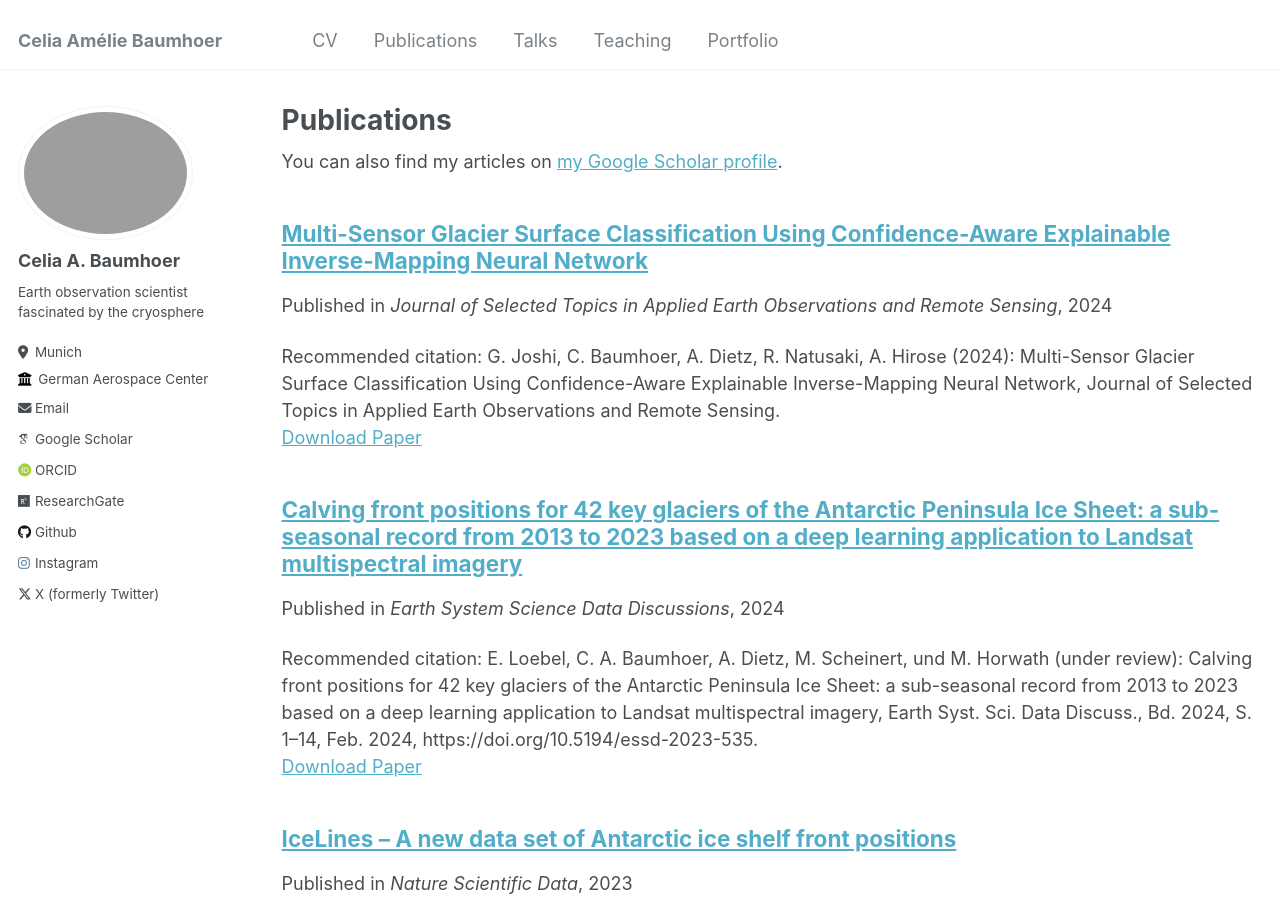
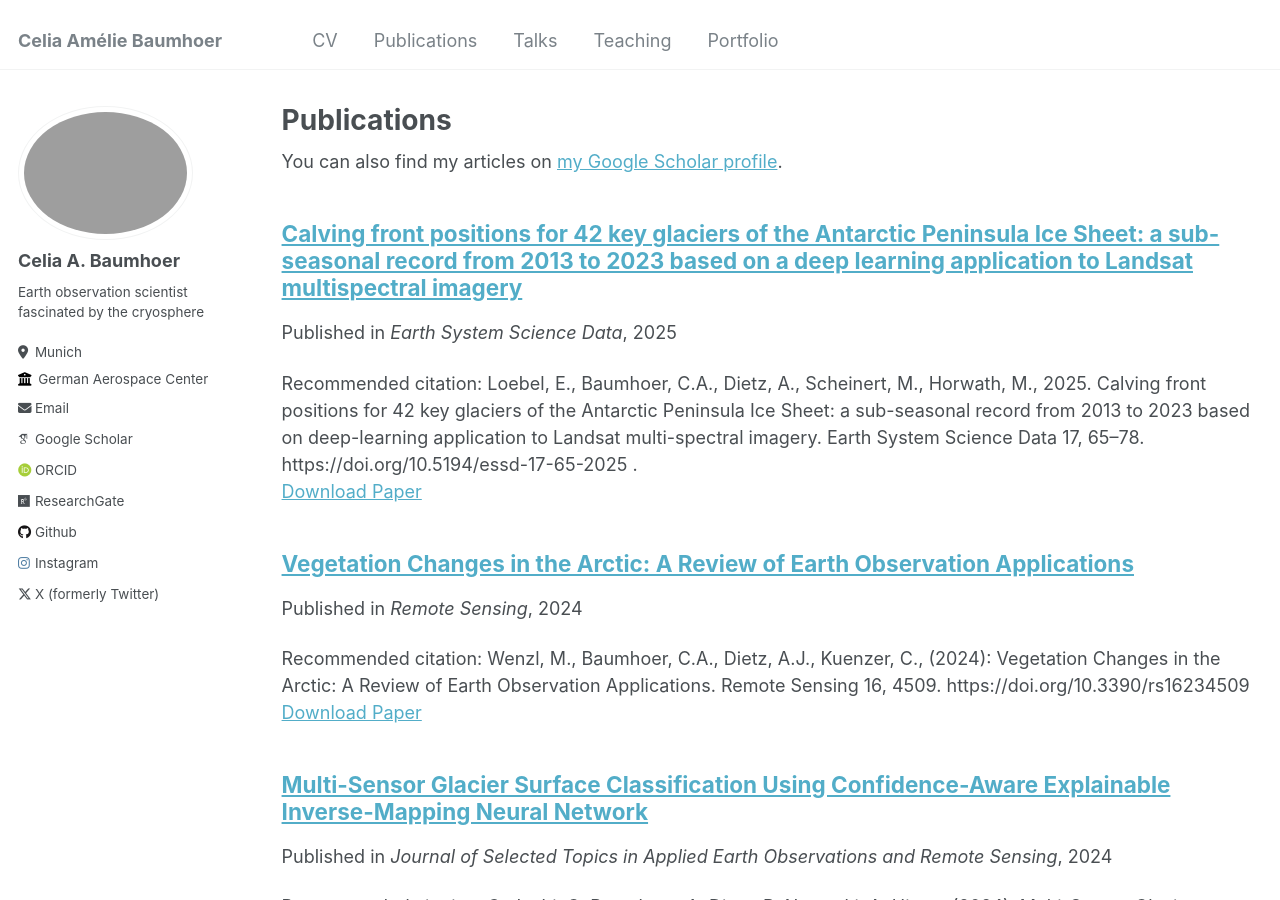
Before and after one commit to celiabaumhoer/celiabaumhoer.github.io, a Jekyll site: the page built from _pages/publications.md, in a window 1280 px wide and 900 px high. Built offline with Jekyll 4.4.1, drawn with Linux system fonts in a browser that asks for light colours; some web fonts are replaced.

Commit message:
updated AP and Vegetation paper Loebl/Wenzl

```diff
--- a/_publications/2024-06-01-AP-calving - Kopie.md
+++ b/_publications/2024-06-01-AP-calving - Kopie.md
@@ -3,8 +3,8 @@ title: "Calving front positions for 42 key glaciers of the Antarctic Peninsula I
 collection: publications
 permalink: /publication/2024-06-01-AP-calving
 #excerpt: 'This paper is about fixing template issue #693.'
-date: 2024-06-01
-venue: 'Earth System Science Data Discussions'
-paperurl: 'https://essd.copernicus.org/preprints/essd-2023-535/'
-citation: 'E. Loebel, C. A. Baumhoer, A. Dietz, M. Scheinert, und M. Horwath (under review): Calving front positions for 42 key glaciers of the Antarctic Peninsula Ice Sheet: a sub-seasonal record from 2013 to 2023 based on a deep learning application to Landsat multispectral imagery, Earth Syst. Sci. Data Discuss., Bd. 2024, S. 1–14, Feb. 2024, https://doi.org/10.5194/essd-2023-535.'
+date: 2025-01-07
+venue: 'Earth System Science Data'
+paperurl: 'https://doi.org/10.5194/essd-17-65-2025'
+citation: 'Loebel, E., Baumhoer, C.A., Dietz, A., Scheinert, M., Horwath, M., 2025. Calving front positions for 42 key glaciers of the Antarctic Peninsula Ice Sheet: a sub-seasonal record from 2013 to 2023 based on deep-learning application to Landsat multi-spectral imagery. Earth System Science Data 17, 65–78. https://doi.org/10.5194/essd-17-65-2025 .'
 ---
--- /dev/null
+++ b/_publications/2024-12-01-Vegetation-Review.md
@@ -0,0 +1,10 @@
+---
+title: "Vegetation Changes in the Arctic: A Review of Earth Observation Applications"
+collection: publications
+permalink: /publication/2024-12-01-Vegetation-Review
+#excerpt: 'This paper is about fixing template issue #693.'
+date: 2024-12-01
+venue: 'Remote Sensing'
+paperurl: 'https://doi.org/10.3390/rs16234509'
+citation: 'Wenzl, M., Baumhoer, C.A., Dietz, A.J., Kuenzer, C., (2024): Vegetation Changes in the Arctic: A Review of Earth Observation Applications. Remote Sensing 16, 4509. https://doi.org/10.3390/rs16234509'
+---
```
